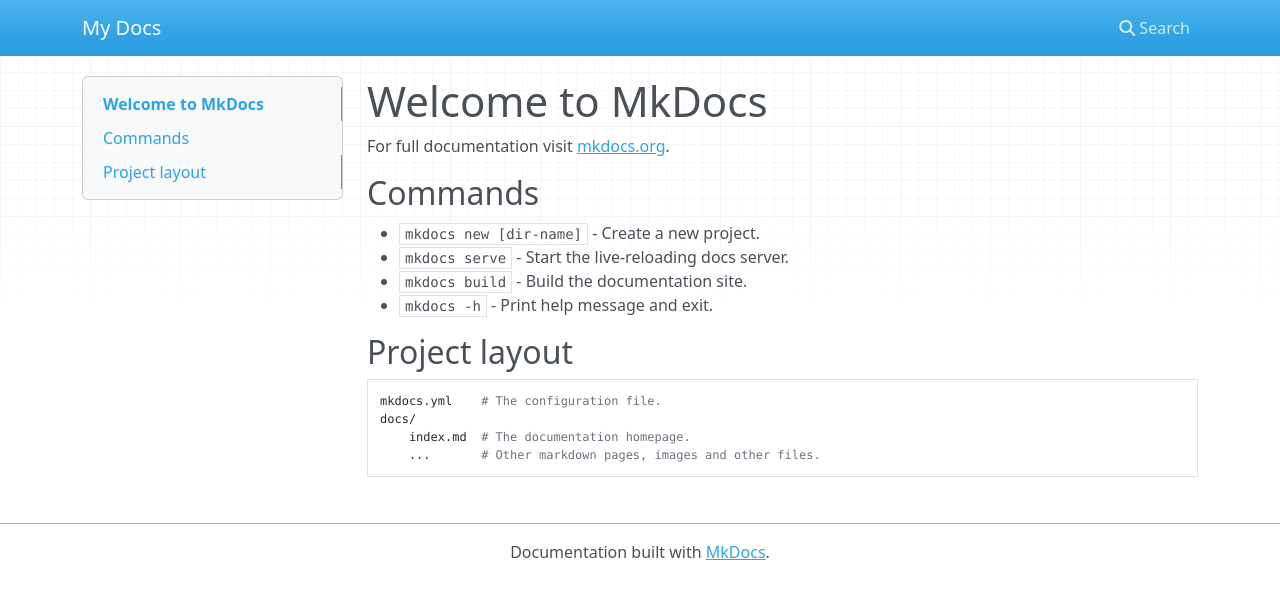
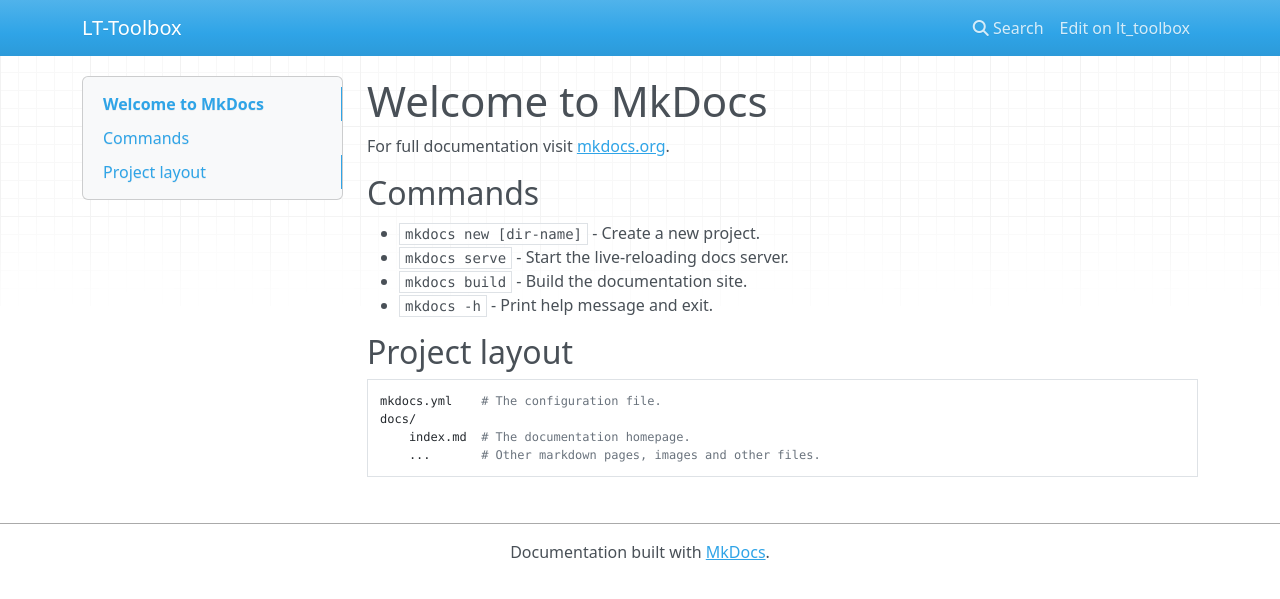
Before and after one commit to oj-tooth/lt_toolbox, an MkDocs documentation site: the page built from docs/index.md, in a window 1280 px wide. Shown: the top 599 px of the page. Built offline with MkDocs 1.6.1, drawn with Linux system fonts in a browser that asks for light colours; nearby versions of some CDN libraries.

Commit message:
Update mkdocs.yml config file

```diff
--- a/mkdocs.yml
+++ b/mkdocs.yml
@@ -1 +1,9 @@
-site_name: My Docs
+# https://www.mkdocs.org/user-guide/configuration/
+
+# Project information
+site_name: LT-Toolbox
+site_url: https://lt_toolbox.github.io/lt_toolbox
+repo_url: https://github.com/lt_toolbox/
+repo_name: lt_toolbox
+
+# Documentation layout
```
